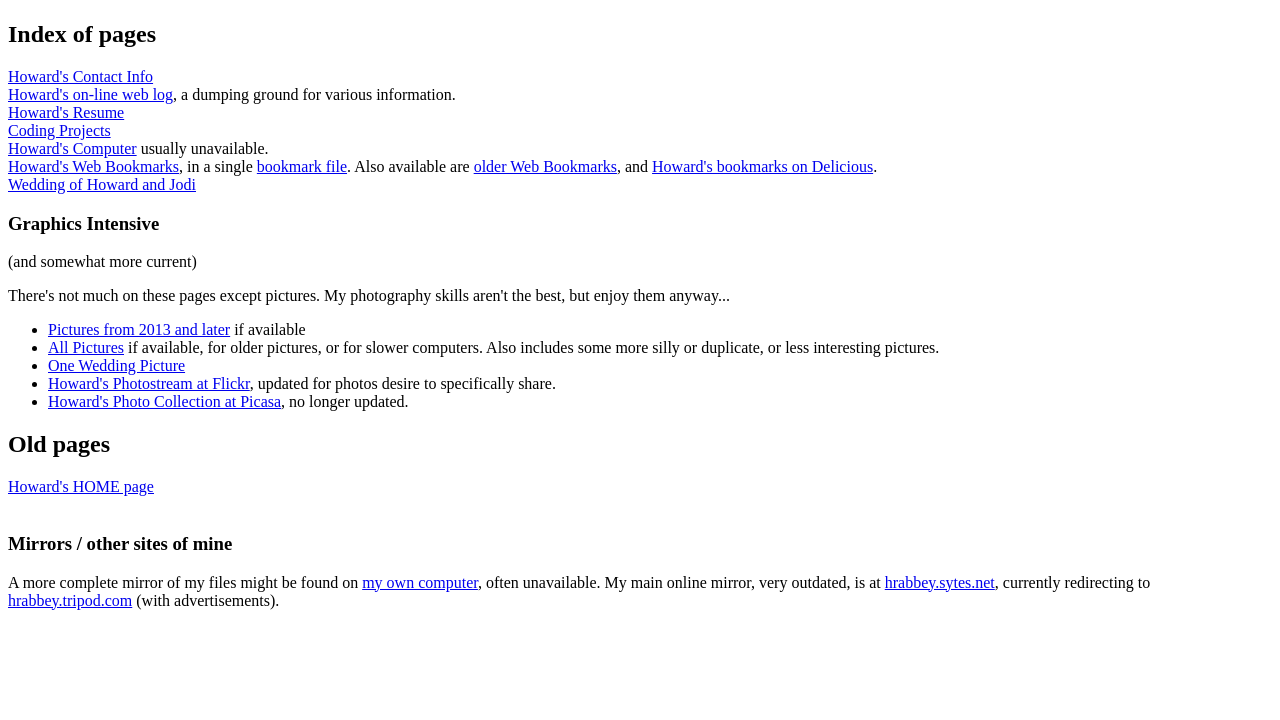
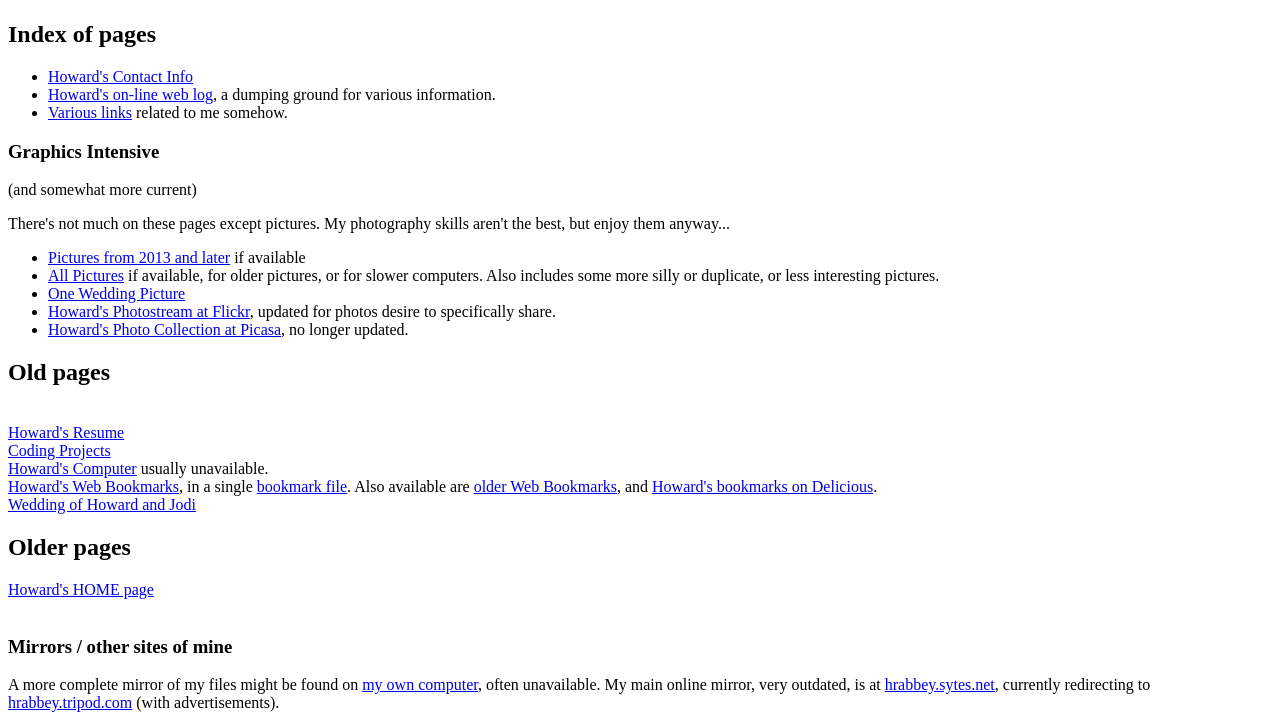
Before and after one commit to hrabbey/hrabbey.github.io, a plain HTML site: page index.html in a window 1280 px wide. Shown: the part 361-1081 px from the top of the page. Before the commit the page ends 979 px from the top, so only its background shows below. Drawn offline with Linux system fonts and the light colour scheme.

Commit message:
Reorganize older stuff lower, add link to bookmarks 4mywebpages
  * Moved older, out of date items lower, under a Old heading.
  * Added link to SemanticScuttle bookmarks tagged 4mywebpages.

```diff
--- a/index.html
+++ b/index.html
@@ -11,22 +11,11 @@ Index of Howard Abbey's pages
 <IMG ALIGN=top SRC="https://seccdn.libravatar.org/avatar/e46fbcc55949912d2d7de8cc7d2959ce?domain=yahoo.com">
 <IMG SRC="./Wedding/FalcusanForWeb_email.jpg">
 <H2>Index of pages</h2>
-<A HREF ="contactInfo.html" >Howard's Contact Info</a>
-<br>
-<A HREF ="http://hrabbey.blogspot.com/" >Howard's on-line web log</a>, a dumping ground for various information.
-<br>
-<A HREF ="resume.html" >Howard's Resume</a>
-<br>
-<A HREF="./Projects/">Coding Projects</a>
-<br>
-<A HREF="http://hrabbey.hopto.org/" >Howard's Computer</a>  usually unavailable.
-<br>
-<A HREF ="./Bookmarks/" >Howard's Web Bookmarks</a>,
-in a single <A HREF ="./published-bookmarks.html" >bookmark file</a>.
-Also available are <A HREF ="./Bookmarks-Historical/" >older Web Bookmarks</a>, and <A HREF="http://delicious.com/hrabbey">Howard's bookmarks on Delicious</a>.
-<br>
-<A HREF ="./Wedding/" >Wedding of Howard and Jodi</a>
-<br>
+<UL>
+<LI><A HREF ="contactInfo.html" >Howard's Contact Info</a>
+<LI><A HREF ="http://hrabbey.blogspot.com/" >Howard's on-line web log</a>, a dumping ground for various information.
+<LI><A HREF ="http://hrabbey.hopto.org/semanticscuttle/bookmarks.php/hrabbey/4mywebpages">Various links</a> related to me somehow.
+</ul>
 <H3>Graphics Intensive</h3> (and somewhat more current)
 
 <P> There's not much on these pages except pictures. My photography skills
@@ -43,6 +32,20 @@ aren't the best, but enjoy them anyway... </p>
 </ul>
 </p>
 <H2>Old pages</h2>
+<br>
+<A HREF ="resume.html" >Howard's Resume</a>
+<br>
+<A HREF="./Projects/">Coding Projects</a>
+<br>
+<A HREF="http://hrabbey.hopto.org/" >Howard's Computer</a>  usually unavailable.
+<br>
+<A HREF ="./Bookmarks/" >Howard's Web Bookmarks</a>,
+in a single <A HREF ="./published-bookmarks.html" >bookmark file</a>.
+Also available are <A HREF ="./Bookmarks-Historical/" >older Web Bookmarks</a>, and <A HREF="http://delicious.com/hrabbey">Howard's bookmarks on Delicious</a>.
+<br>
+<A HREF ="./Wedding/" >Wedding of Howard and Jodi</a>
+<br>
+<H2>Older pages</h2>
 <A HREF ="home.html" >Howard's HOME page</a>
 <br>
 <br>
```
